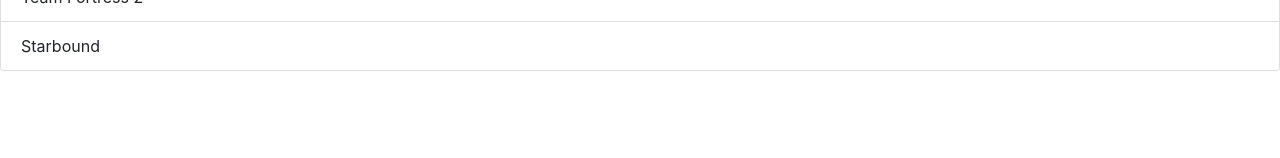
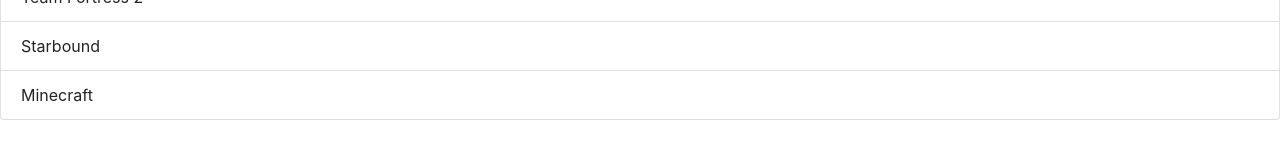
Before and after one commit to Ali-Qurbani/vebr-ali-qurbani-327417, a plain HTML site: page index.html in a window 1280 px wide. Shown: the part 182-340 px from the top of the page. Drawn offline with nearby package versions, Linux system fonts and the light colour scheme.

Commit message:
7de Commit

```diff
--- a/index.html
+++ b/index.html
@@ -17,6 +17,7 @@
         <li class="list-group-item">War Thunder</li>
         <li class="list-group-item">Team Fortress 2</li>
         <li class="list-group-item">Starbound</li>
+        <li class="list-group-item">Minecraft</li>
       </ul>
 
     <!-- Optional JavaScript -->
```
